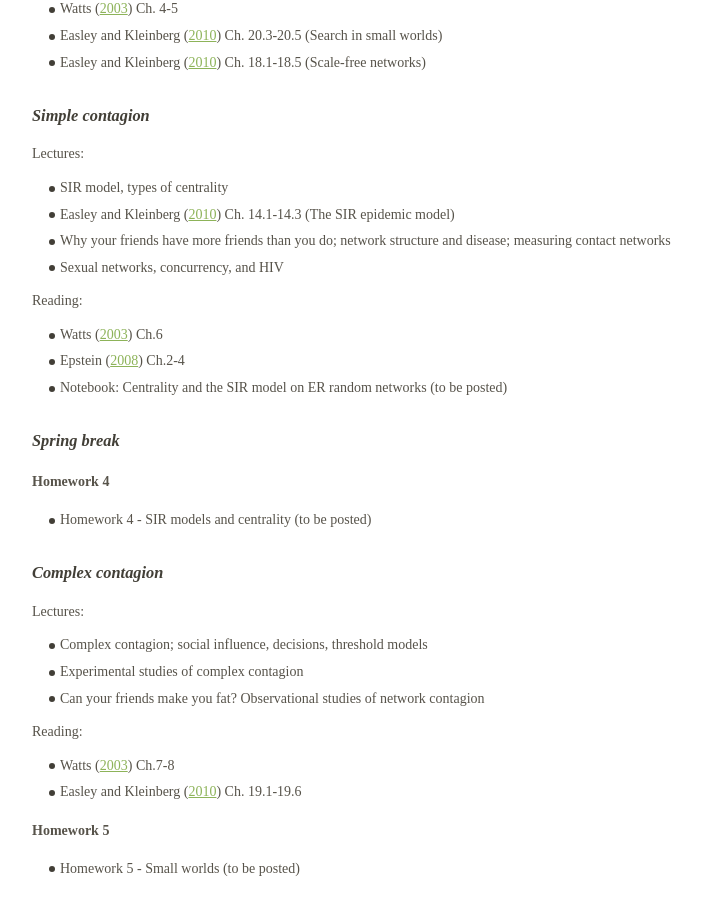
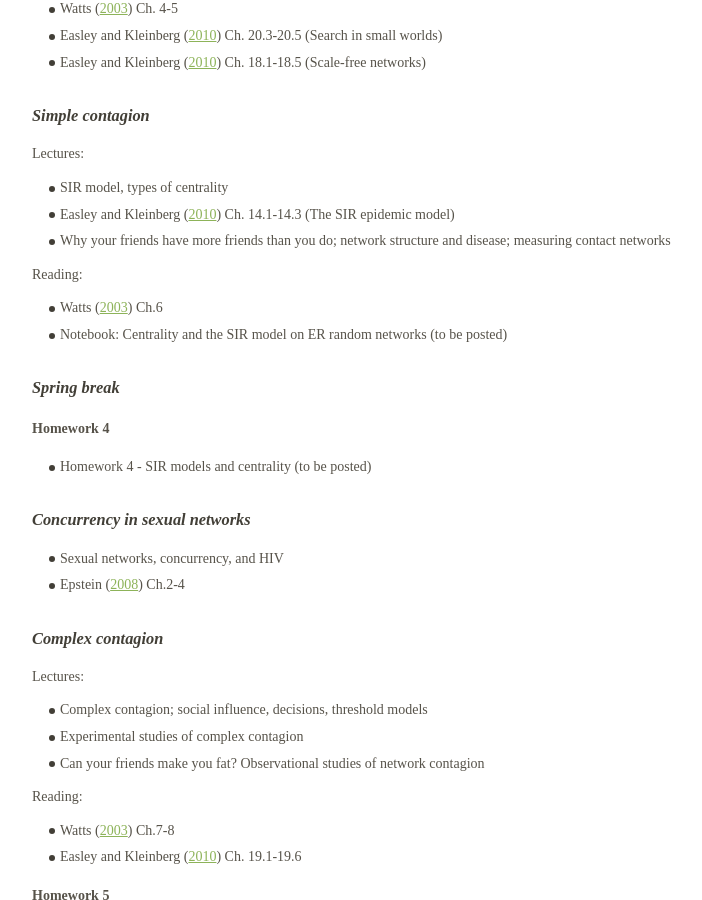
Before and after one commit to dfeehan/dfeehan.github.io, a Jekyll site: the page teaching/2019sp_demog180.html, which Jekyll copies as it is, in a window 1280 px wide and 900 px high, scrolled down 7035 px. Shown: the whole window, without its empty margins (258-960 px from the left). Built offline with Jekyll 4.4.1, drawn with Linux system fonts in a browser that asks for light colours.

Commit message:
broke concurrency out into its own section

```diff
--- a/teaching/2019sp_demog180.html
+++ b/teaching/2019sp_demog180.html
@@ -563,7 +563,7 @@ Final exam: Wednesday, May 15th, 11:30am-2:30pm (location TBD)</p>
 <td></td>
 </tr>
 <tr class="even">
-<td></td>
+<td><a href="#sec:concurrency">Concurrency</a></td>
 <td></td>
 <td>4/4</td>
 <td>Sexual networks, concurrency, and HIV</td>
@@ -857,12 +857,10 @@ Final exam: Wednesday, May 15th, 11:30am-2:30pm (location TBD)</p>
 <li>SIR model, types of centrality</li>
 <li><span class="citation" data-cites="easley_networks_2010">Easley and Kleinberg (<a href="#ref-easley_networks_2010">2010</a>)</span> Ch. 14.1-14.3 (The SIR epidemic model)</li>
 <li>Why your friends have more friends than you do; network structure and disease; measuring contact networks</li>
-<li>Sexual networks, concurrency, and HIV</li>
 </ul>
 <p>Reading:</p>
 <ul>
 <li><span class="citation" data-cites="watts_six_2003">Watts (<a href="#ref-watts_six_2003">2003</a>)</span> Ch.6</li>
-<li><span class="citation" data-cites="epstein_invisible_2008">Epstein (<a href="#ref-epstein_invisible_2008">2008</a>)</span> Ch.2-4</li>
 <li>Notebook: Centrality and the SIR model on ER random networks (to be posted)</li>
 </ul>
 <h3 id="spring-break">Spring break</h3>
@@ -870,6 +868,11 @@ Final exam: Wednesday, May 15th, 11:30am-2:30pm (location TBD)</p>
 <!--* @feld_why_1991-->
 <ul>
 <li>Homework 4 - SIR models and centrality (to be posted)</li>
+</ul>
+<h3 id="sec:concurrency">Concurrency in sexual networks</h3>
+<ul>
+<li>Sexual networks, concurrency, and HIV</li>
+<li><span class="citation" data-cites="epstein_invisible_2008">Epstein (<a href="#ref-epstein_invisible_2008">2008</a>)</span> Ch.2-4</li>
 </ul>
 <h3 id="sec:complexcontagion">Complex contagion</h3>
 <p>Lectures:</p>
```
